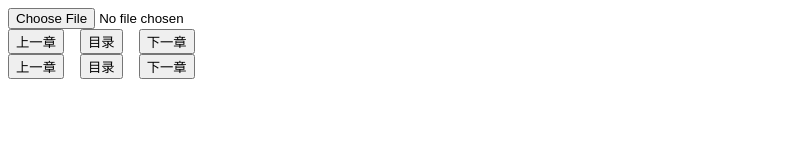
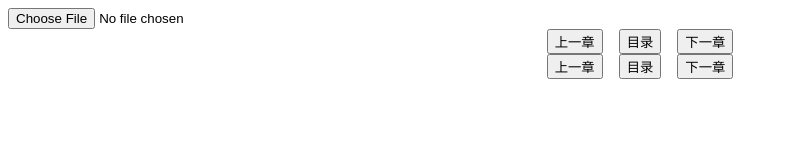
Before and after one commit to chen172/reader, a plain HTML site: page index.html in a window 1280 px wide. Shown: the whole page, without its empty margins (0-788 px from the left). Drawn offline with Linux system fonts and the light colour scheme.

Commit message:
center on top and bottom

```diff
--- a/index.html
+++ b/index.html
@@ -9,14 +9,18 @@
 
 <body>
     <input type="file" name="inputfile" id="inputfile"><br>
+    <div id="top" style="text-align:center">
         <button onclick="preChapter()">上一章</button>&nbsp;&nbsp;&nbsp;
         <button onclick="catalog()">目录</button>&nbsp;&nbsp;&nbsp;
         <button onclick="nextChapter()">下一章</button>
+    </div>
 
     <div id="content" class='contentStyle' style="font-size: 25px; color: rgb(0, 0, 0); background-color:#e6f3ff;"></div>
+    <div id="bottom" style="text-align:center">
         <button onclick="preChapter()">上一章</button>&nbsp;&nbsp;&nbsp;
         <button onclick="catalog()">目录</button>&nbsp;&nbsp;&nbsp;
         <button onclick="nextChapter()">下一章</button>
+    </div>
 
     <script type="text/javascript" src="./scripts/reader.js"></script>
 </body>
```
Lines whose indentation alone changed are shown as unchanged.
